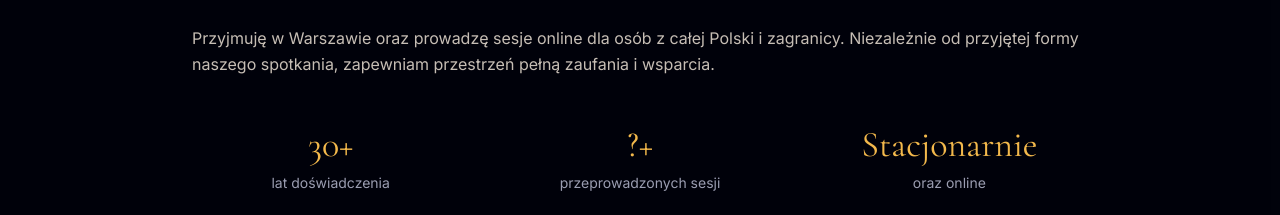
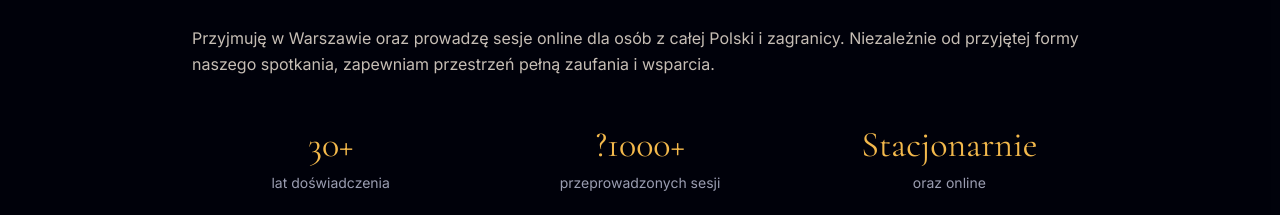
Before and after one commit to genmodmaster/v0-fortune-teller-website, a Next.js app: page / in a window 1280 px wide. Shown: the part 1807-2022 px from the top of the page. Built offline with nearby package versions, Linux system fonts and the light colour scheme.

Commit message:
feat: update session count to 1000+ in about section

```diff
--- a/components/home/about-section.tsx
+++ b/components/home/about-section.tsx
@@ -34,7 +34,7 @@ export function AboutSection() {
             <div className="text-sm text-muted-foreground">lat doświadczenia</div>
           </div>
           <div>
-            <div className="font-serif text-3xl md:text-4xl text-primary mb-2">?+</div>
+            <div className="font-serif text-3xl md:text-4xl text-primary mb-2">?1000+</div>
             <div className="text-sm text-muted-foreground">przeprowadzonych sesji</div>
           </div>
           <div>
```
